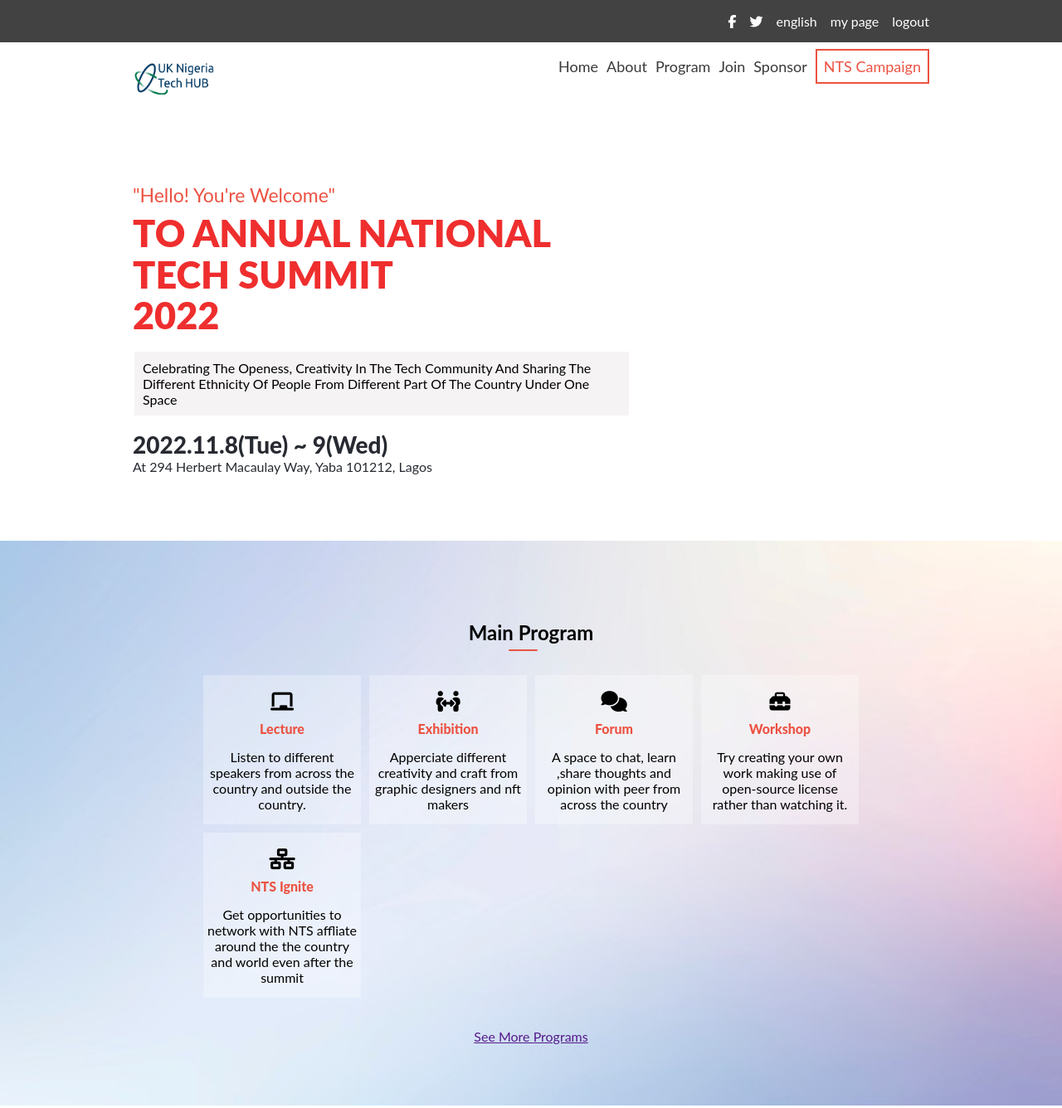
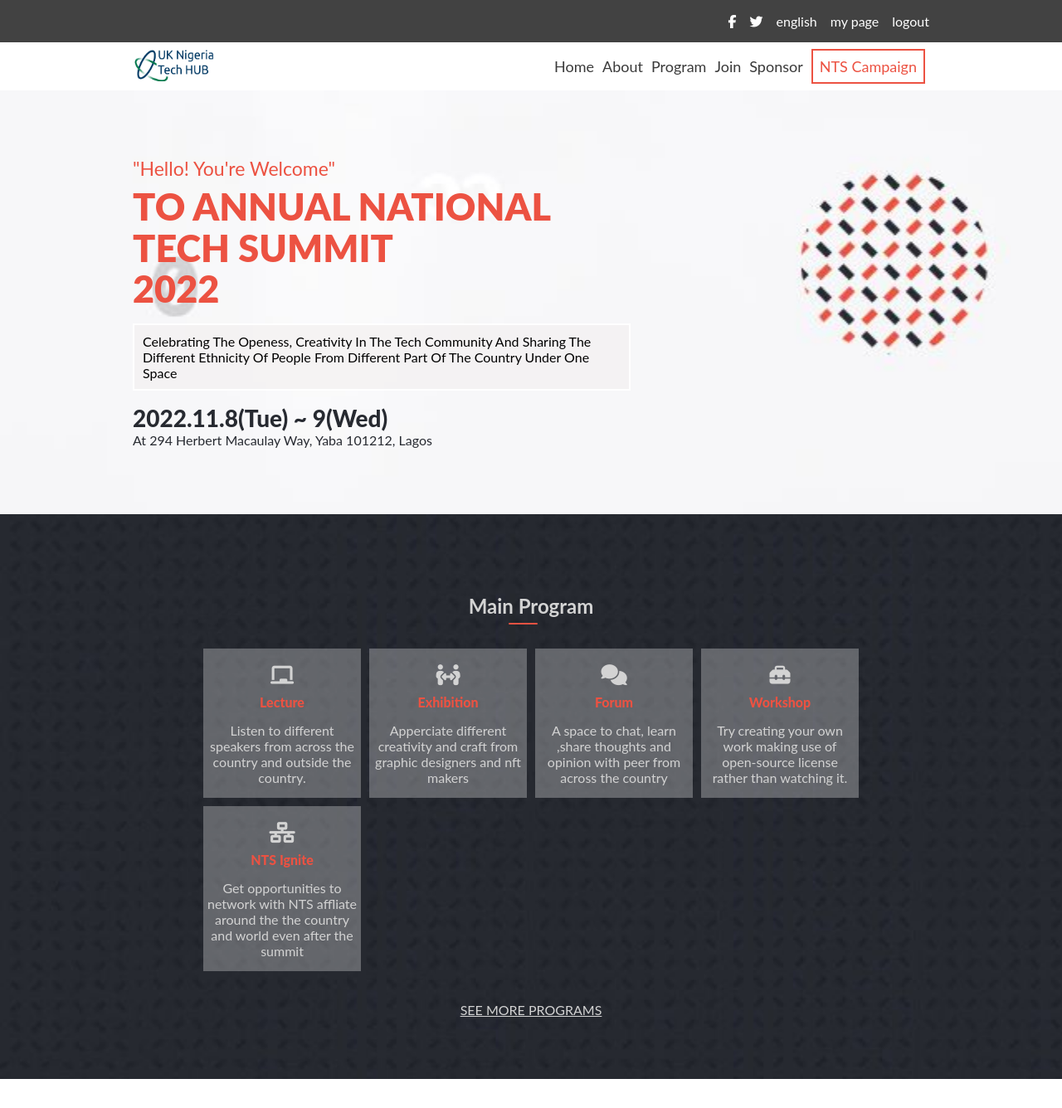
Before and after one commit to Tobby8629/Capstone-project, a website: page index.html in a window 1280 px wide. Shown: the top 1336 px of the page at 83% size. Drawn offline with Linux system fonts and the light colour scheme; a web font is replaced by a local one.

Commit message:
change section backgrounds

```diff
--- a/about.css
+++ b/about.css
@@ -29,9 +29,8 @@
 }
 
 header {
-  background-image: url(images/bgtest.jpg);
+  background-image: linear-gradient(rgba(235, 232, 232, 0.479),rgba(235, 232, 232, 0.479)),url(images/bg2.JPG);
   background-repeat: no-repeat;
-  background-size: cover;
   padding: 1rem;
   padding-bottom: 4rem;
 }
@@ -94,6 +93,11 @@
 .intro a {
   color: #272a32;
   font-size: 15px;
+}
+
+.intro a {
+  font-weight: 800;
+  font-size: 16px;
 }
 
 header nav a:hover {
@@ -252,7 +256,7 @@
 }
 
 .sponsors {
-  background-color: #272a31;
+  background-color: #302f2f;
 }
 
 .sponsors h2 {
@@ -291,7 +295,8 @@
   }
 
   header {
-    background-image: url(images/bgtest.jpg);
+    background-position: center;
+    background-size: 100%;
     padding: 0;
   }
 
@@ -395,10 +400,6 @@
     text-transform: uppercase;
   }
 
-  .big {
-    width: 700px;
-    margin: 0 auto;
-  }
 
   section,
   .ntslogo {
--- a/style.css
+++ b/style.css
@@ -27,9 +27,10 @@
 }
 
 header {
-  background-image: url(images/bgtest.jpg);
+  background-image: url(images/bg1.JPG);
   background-repeat: no-repeat;
   background-size: cover;
+  background-position: center;
   padding: 1rem;
   padding-bottom: 4rem;
 }
@@ -137,7 +138,7 @@
 }
 
 .intro h1 {
-  color: rgb(236 12 12 / 86%);
+  color: #ec5242;
   font-size: 32px;
   line-height: 1.1;
   margin: 0.5rem 0;
@@ -172,9 +173,10 @@
 
 .program {
   padding: 2rem 1rem;
-  background-image: url(images/program-mobile.jpg);
+  background-image: url(images/bg3.JPG);
   background-repeat: no-repeat;
   background-size: cover;
+  color: #d3d3d3;
 }
 
 .program h2 {
@@ -221,6 +223,11 @@
   font-size: 16px;
   color: #ec5242;
   font-weight: 800;
+}
+
+.program a {
+  color: #d3d3d3;
+  text-transform: uppercase;
 }
 
 .program .btn {
@@ -348,6 +355,7 @@
 
 footer {
   display: none;
+  background-color: whitesmoke;
 }
 
 .con {
@@ -362,8 +370,9 @@
 
 @media (min-width: 768px) {
   header {
-    background-image: url(images/bgtest.jpg);
-    background-size: cover;
+    background-image: url(images/bg1.JPG);
+    background-size: 100%;
+    background-position: center;
     padding: 0;
   }
 
@@ -432,6 +441,10 @@
     width: 100px;
   }
 
+  header nav li {
+    margin: 0 5px;
+  }
+
   header nav li a {
     font-size: 18px;
   }
@@ -482,7 +495,7 @@
   /****************  program section  *****************************/
 
   .program {
-    background-image: url(images/program-desktop.jpg);
+    background-image: url(images/bg3.JPG);
     background-size: cover;
     padding: 4rem 0;
   }
```
Also changed, not shown: images/bg1.JPG (added), images/bg2.JPG (added), images/bg3.JPG (added), images/blank-chess-board.gif (added).
